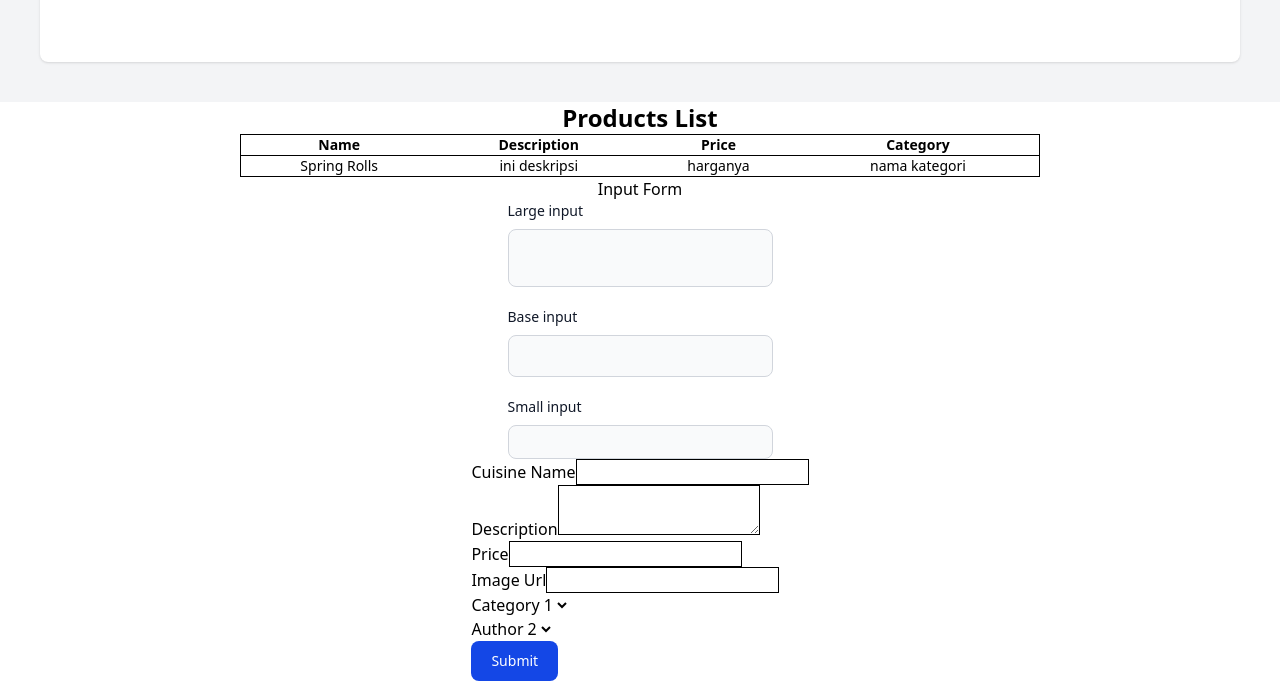
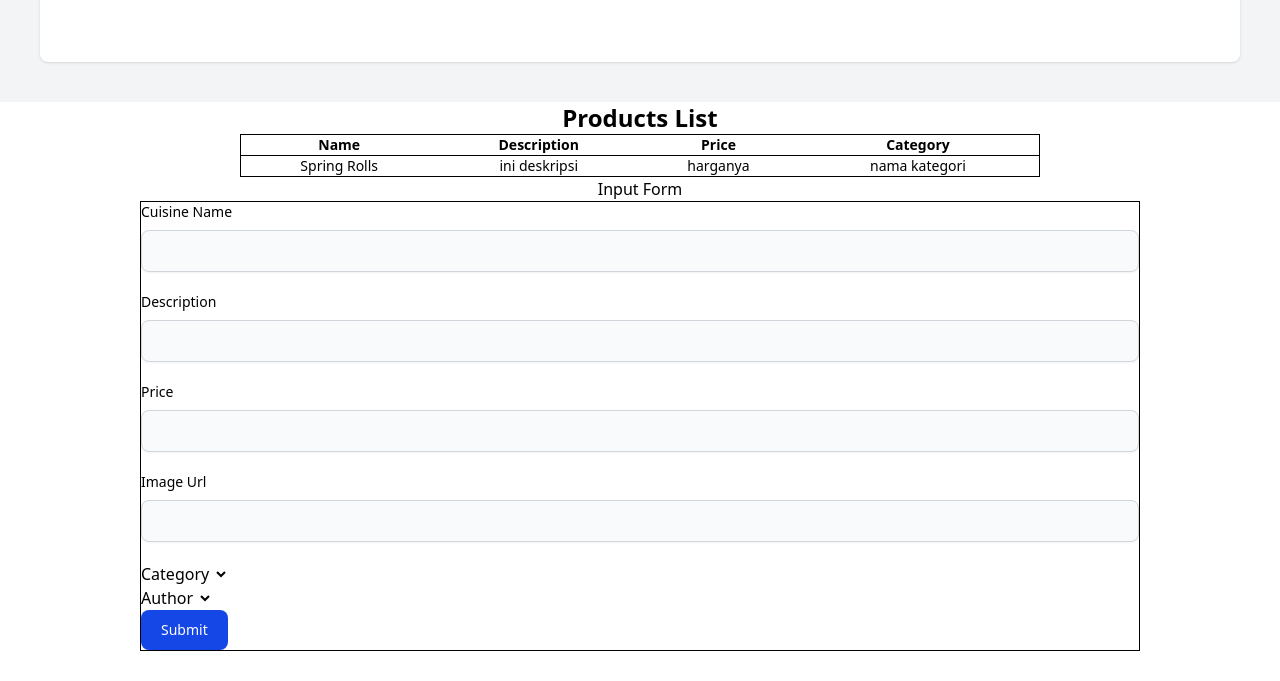
Before and after one commit to amirulhabbibsiswanda/Foo-List-Platform-gc02-p2, a React (Vite) app in the folder vite-project/: page / in a window 1280 px wide. Shown: the part 2543-3224 px from the top of the page. After the commit the page ends 3194 px from the top, so only its background shows below. Built offline with nearby package versions, Linux system fonts and the light colour scheme.

Commit message:
form create and edit

```diff
--- a/vite-project/src/components/CreateAndEditProduct.jsx
+++ b/vite-project/src/components/CreateAndEditProduct.jsx
@@ -5,55 +5,41 @@
             <p className="text-center">Input Form</p>
 
 
-            <form class="max-w-sm mx-auto">
+            <form class="w-250 max-w-full mx-auto border border-black">
                 <div class="mb-5">
-                    <label for="large-input" class="block mb-2 text-sm font-medium text-gray-900 dark:text-white">Large input</label>
-                    <input type="text" id="large-input" class="block w-full p-4 text-gray-900 border border-gray-300 rounded-lg bg-gray-50 text-base focus:ring-blue-500 focus:border-blue-500 dark:bg-gray-700 dark:border-gray-600 dark:placeholder-gray-400 dark:text-white dark:focus:ring-blue-500 dark:focus:border-blue-500" />
+                    <label for="cuisineName" class="block mb-2 text-sm font-medium text-black ">Cuisine Name</label>
+                    <input type="text" name="cuisineName" id="email" class="shadow-xs bg-gray-50 border border-gray-300 text-gray-900 text-sm rounded-lg focus:ring-blue-500 focus:border-blue-500 block w-full p-2.5 dark:bg-gray-700 dark:border-gray-600 dark:placeholder-gray-400 dark:text-white dark:focus:ring-blue-500 dark:focus:border-blue-500 dark:shadow-xs-light" placeholder="" required />
                 </div>
                 <div class="mb-5">
-                    <label for="base-input" class="block mb-2 text-sm font-medium text-gray-900 dark:text-white">Base input</label>
-                    <input type="text" id="base-input" class="bg-gray-50 border border-gray-300 text-gray-900 text-sm rounded-lg focus:ring-blue-500 focus:border-blue-500 block w-full p-2.5 dark:bg-gray-700 dark:border-gray-600 dark:placeholder-gray-400 dark:text-white dark:focus:ring-blue-500 dark:focus:border-blue-500" />
+                    <label for="price" class="block mb-2 text-sm font-medium text-black">Description</label>
+                    <input name="price" type="text" id="price" class="shadow-xs bg-gray-50 border border-gray-300 text-gray-900 text-sm rounded-lg focus:ring-blue-500 focus:border-blue-500 block w-full p-2.5 dark:bg-gray-700 dark:border-gray-600 dark:placeholder-gray-400 dark:text-white dark:focus:ring-blue-500 dark:focus:border-blue-500 dark:shadow-xs-light" required />
+                </div>
+                <div class="mb-5">
+                    <label for="description" class="block mb-2 text-sm font-medium text-black">Price</label>
+                    <input name="description" type="number" id="description" class="shadow-xs bg-gray-50 border border-gray-300 text-gray-900 text-sm rounded-lg focus:ring-blue-500 focus:border-blue-500 block w-full p-2.5 dark:bg-gray-700 dark:border-gray-600 dark:placeholder-gray-400 dark:text-white dark:focus:ring-blue-500 dark:focus:border-blue-500 dark:shadow-xs-light" required />
+                </div>
+                <div class="mb-5">
+                    <label for="imageUrl" class="block mb-2 text-sm font-medium text-black">Image Url</label>
+                    <input name="imageUrl" type="number" id="imageUrl" class="shadow-xs bg-gray-50 border border-gray-300 text-gray-900 text-sm rounded-lg focus:ring-blue-500 focus:border-blue-500 block w-full p-2.5 dark:bg-gray-700 dark:border-gray-600 dark:placeholder-gray-400 dark:text-white dark:focus:ring-blue-500 dark:focus:border-blue-500 dark:shadow-xs-light" required />
+                </div>
+
+                <div>
+                    <label htmlFor="">Category</label>
+                    <select name="category" id="">
+                        <option value=""></option>
+                    </select>
                 </div>
                 <div>
-                    <label for="small-input" class="block mb-2 text-sm font-medium text-gray-900 dark:text-white">Small input</label>
-                    <input type="text" id="small-input" class="block w-full p-2 text-gray-900 border border-gray-300 rounded-lg bg-gray-50 text-xs focus:ring-blue-500 focus:border-blue-500 dark:bg-gray-700 dark:border-gray-600 dark:placeholder-gray-400 dark:text-white dark:focus:ring-blue-500 dark:focus:border-blue-500" />
+                    <label htmlFor="">Author</label>
+                    <select name="author" id="">
+                        <option value=""></option>
+                    </select>
                 </div>
+
+                <button type="submit" class="text-white bg-blue-700 hover:bg-blue-800 focus:ring-4 focus:outline-none focus:ring-blue-300 font-medium rounded-lg text-sm px-5 py-2.5 text-center dark:bg-blue-600 dark:hover:bg-blue-700 dark:focus:ring-blue-800">Submit</button>
             </form>
 
 
-
-            <form class="max-w-md mx-auto">
-                <div class="">
-                    <label htmlFor="">Cuisine Name</label>
-                    <input className="border border-black" type="text" name="cuisineName" />
-                </div>
-                <div class="">
-                    <label htmlFor="">Description</label>
-                    <textarea className="border border-black" name="description" id=""></textarea>
-                </div>
-                <div class="">
-                    <label htmlFor="">Price</label>
-                    <input className="border border-black" type="text" name="price" />
-                </div>
-                <div class="">
-                    <label htmlFor="">Image Url</label>
-                    <input className="border border-black" type="text" name="imageUrl" />
-                </div>
-                <div class="">
-                    <label htmlFor="">Category</label>
-                    <select name="category" id="">
-                        <option value="">1</option>
-                    </select>
-                </div>
-                <div class="">
-                    <label htmlFor="">Author</label>
-                    <select name="author" id="">
-                        <option value="">2</option>
-                    </select>
-                </div>
-
-                <button type="submit" class="text-white bg-blue-700 hover:bg-blue-800 focus:ring-4 focus:outline-none focus:ring-blue-300 font-medium rounded-lg text-sm w-full sm:w-auto px-5 py-2.5 text-center dark:bg-blue-600 dark:hover:bg-blue-700 dark:focus:ring-blue-800">Submit</button>
-            </form>
         </div>
 
     )
```
